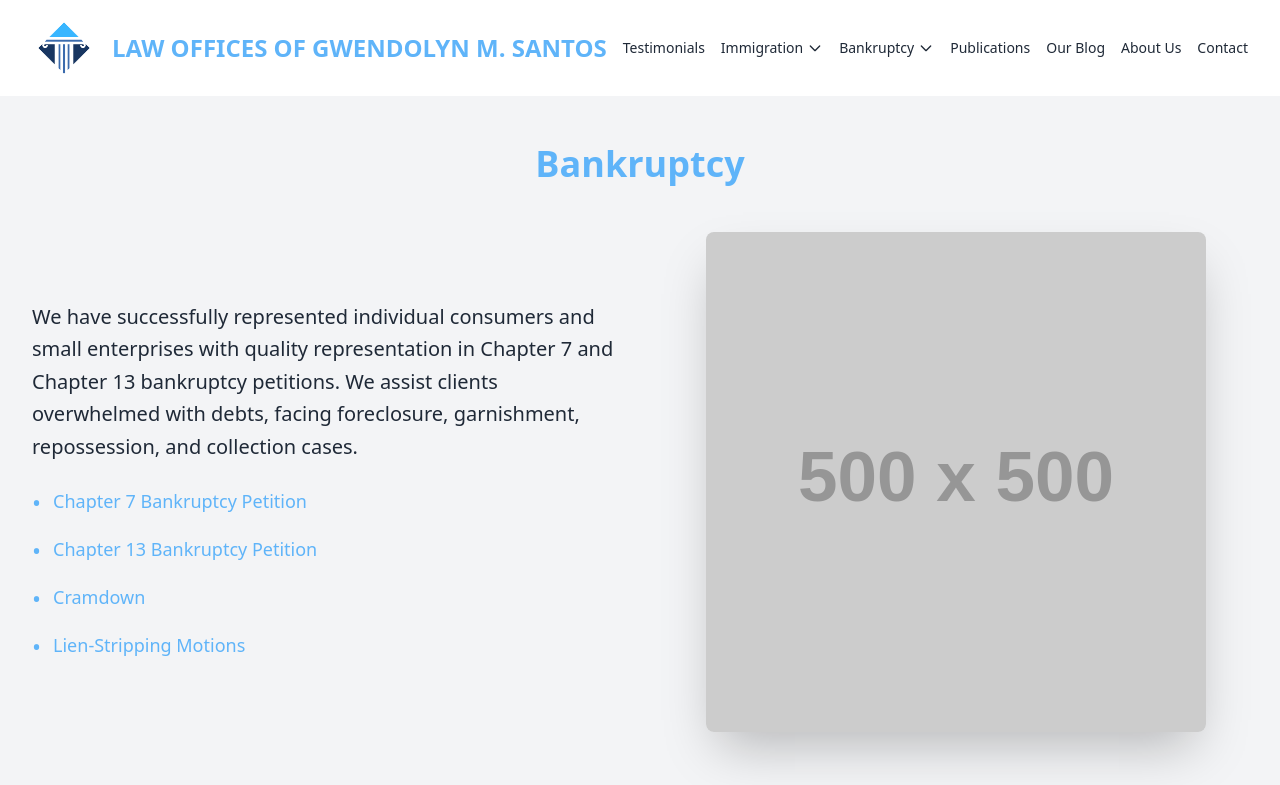
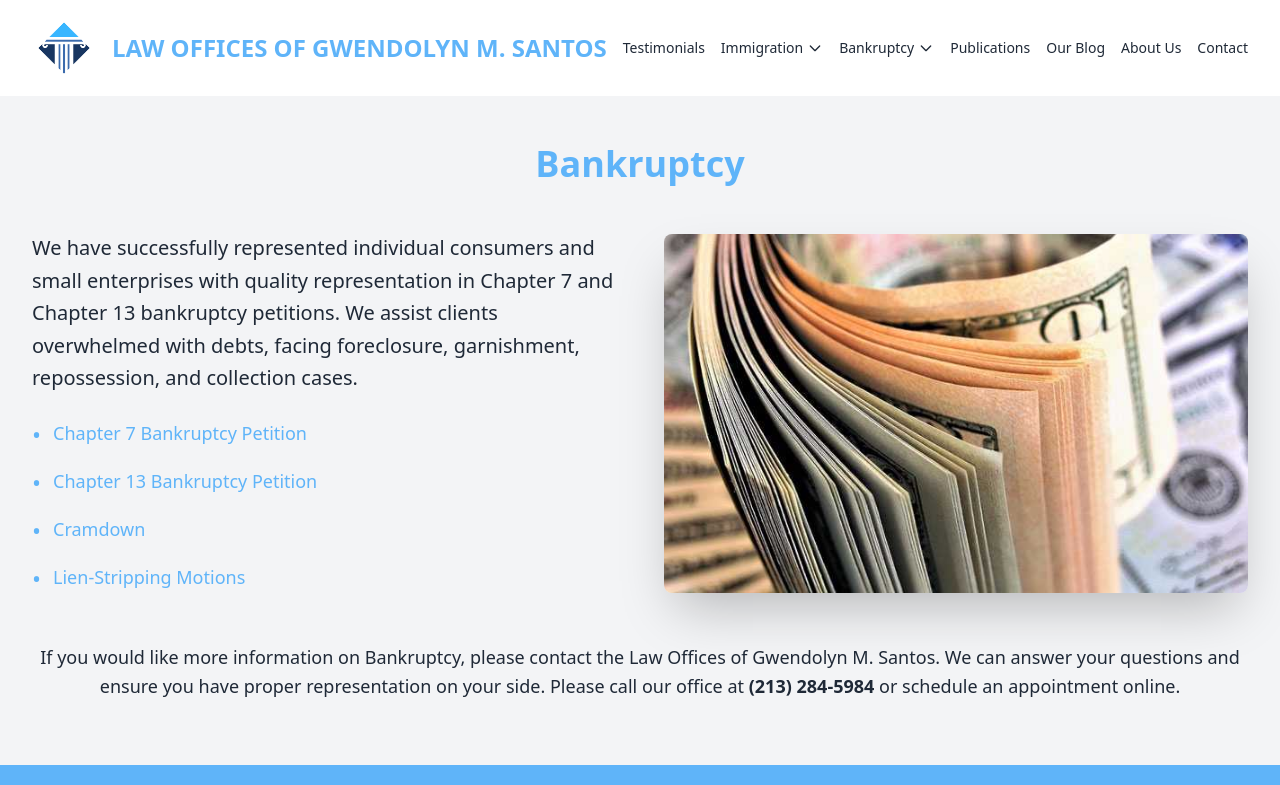
Before and after one commit to EthanSantos/LawFirm, a React (Vite) app: page /bankruptcy in a window 1280 px wide. Shown: the top 785 px of the page. Built offline with nearby package versions, Linux system fonts and the light colour scheme.

Commit message:
replaced images

```diff
--- a/src/components/TestimonialCard.jsx
+++ b/src/components/TestimonialCard.jsx
@@ -1,6 +1,6 @@
 import React from 'react';
 
-const TestimonialCard = ({ quote, name, image }) => {
+const TestimonialCard = ({ quote, name, image, title }) => {
     return (
         <div className="bg-gradient-to-r from-white via-gray-50 to-white p-8 rounded-lg shadow-lg transition duration-500 ease-in-out transform hover:-translate-y-2 hover:shadow-2xl relative">
             <div className="flex flex-col items-center">
@@ -17,6 +17,11 @@ const TestimonialCard = ({ quote, name, image }) => {
                 <p className="font-semibold text-gray-800 mt-4 text-center">
                     - {name}
                 </p>
+                {title && (
+                    <p className="text-gray-500 text-sm text-center mt-2">
+                        {title}
+                    </p>
+                )}
             </div>
         </div>
     );
--- a/src/pages/Bankruptcy.jsx
+++ b/src/pages/Bankruptcy.jsx
@@ -1,4 +1,5 @@
 import React, { useEffect, useState } from 'react';
+import BankruptcyImage from "../assets/BankruptcyImage.png"
 
 const Bankruptcy = () => {
     const [isVisible, setIsVisible] = useState(false);
@@ -46,7 +47,7 @@ const Bankruptcy = () => {
 
                     {/* Image Section */}
                     <div className="flex justify-center items-center">
-                        <img src="https://via.placeholder.com/500" alt="Bankruptcy" className="rounded-lg shadow-2xl transition-transform transform hover:scale-105 duration-500" />
+                        <img src={BankruptcyImage} alt="Bankruptcy" className="rounded-lg shadow-2xl transition-transform transform hover:scale-105 duration-500" />
                     </div>
                 </div>
 
--- a/src/pages/Immigration.jsx
+++ b/src/pages/Immigration.jsx
@@ -1,4 +1,5 @@
 import React, { useEffect, useState } from 'react';
+import ImmigrationImage from "../assets/ImmigrationPicture.png"
 
 const Immigration = () => {
     const [isVisible, setIsVisible] = useState(false);
@@ -87,7 +88,7 @@ const Immigration = () => {
 
                     {/* Image Section */}
                     <div className="flex justify-center items-center">
-                        <img src="https://via.placeholder.com/500" alt="Immigration" className="rounded-lg shadow-2xl transition-transform transform hover:scale-105 duration-500" />
+                        <img src={ImmigrationImage} alt="Immigration" className="rounded-lg shadow-2xl transition-transform transform hover:scale-105 duration-500" />
                     </div>
                 </div>
 
```
Also changed, not shown: src/assets/BankruptcyImage.png (added).
